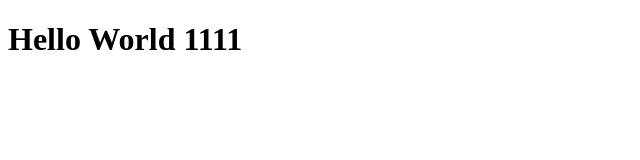
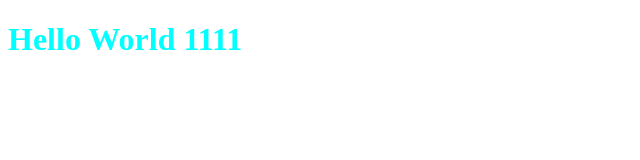
Before and after one commit to djmjm/djmjm.gihub.io, a plain HTML site: page index.html in a window 1280 px wide. Shown: the whole page, without its empty margins (0-640 px from the left). Drawn offline with Linux system fonts and the light colour scheme.

Commit message:
Adicionando css

```diff
--- /dev/null
+++ b/css/styles.css
@@ -0,0 +1,3 @@
+h1{
+    color:aqua
+}
--- a/index.html
+++ b/index.html
@@ -1,7 +1,7 @@
 <!DOCTYPE html>
 
 <head>
-
+<link rel="stylesheet" href="css/styles.css">
 </head>
 
 <body>
```
